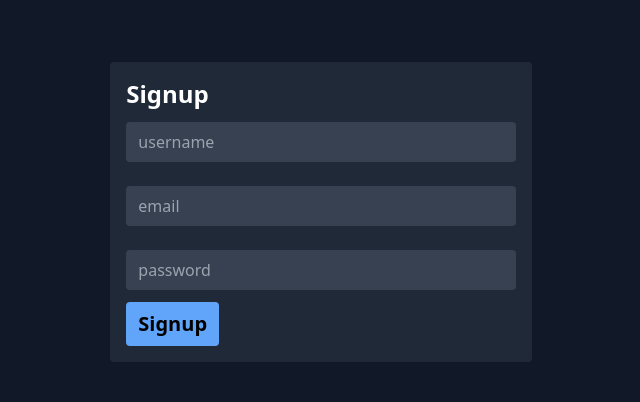
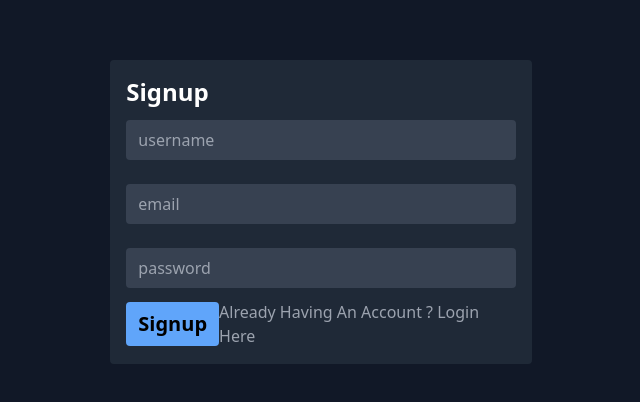
Before and after one commit to Ranjan-coder/TASK_MANAGEMENT, a React (Create React App) app in the folder frontend/: page /signup in a window 1280 px wide. Shown: the part 188-590 px from the top of the page, without its empty margins (319-959 px from the left). Built offline with nearby package versions, Linux system fonts and the light colour scheme.

Commit message:
Update Signup.jsx

```diff
--- a/frontend/src/pages/Signup.jsx
+++ b/frontend/src/pages/Signup.jsx
@@ -1,4 +1,6 @@
 import React from 'react'
+import {Link} from 'react-router-dom'
+
 
 const Signup = () => {
   return (
@@ -8,7 +10,10 @@ const Signup = () => {
         <input type='username' name='username' placeholder='username' className='bg-gray-700 px-3 py-2 my-3 w-full rounded'/>
         <input type='email' name='xyz@gmail.com' placeholder='email' required className='bg-gray-700 px-3 py-2 my-3 w-full rounded'/>
         <input type='password' name='password' placeholder='password' className='bg-gray-700 px-3 py-2 my-3 w-full rounded'/>
-        <button className='bg-blue-400 text-xl font-semibold text-black px-3 py-2 rounded'>Signup</button>
+          <div className='w-full flex items-center justify-between'>
+            <button className='bg-blue-400 text-xl font-semibold text-black px-3 py-2 rounded'>Signup</button>
+            <Link to="/login" className='text-gray-400 hover:text-gray-200' >Already Having An Account ? Login Here</Link>
+          </div>
         </div>
 
     </div>
```
